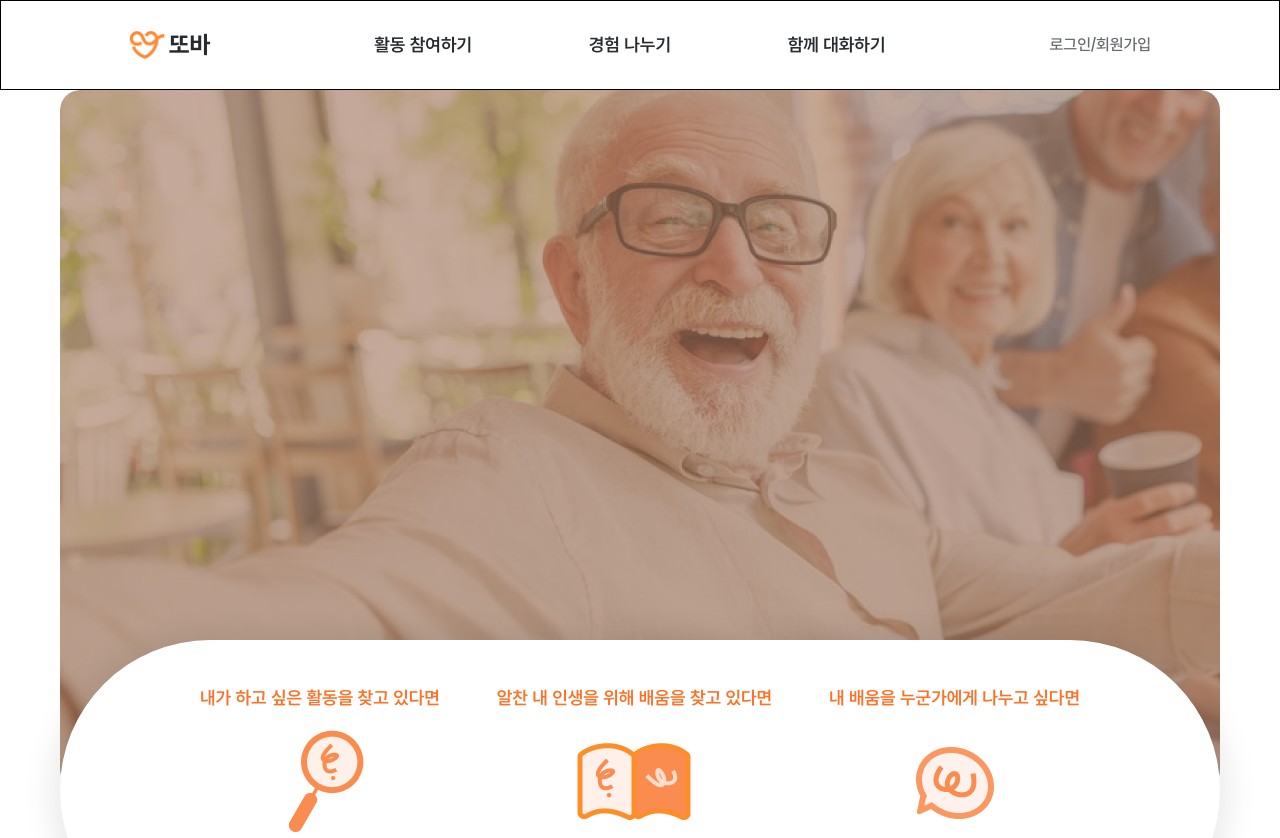
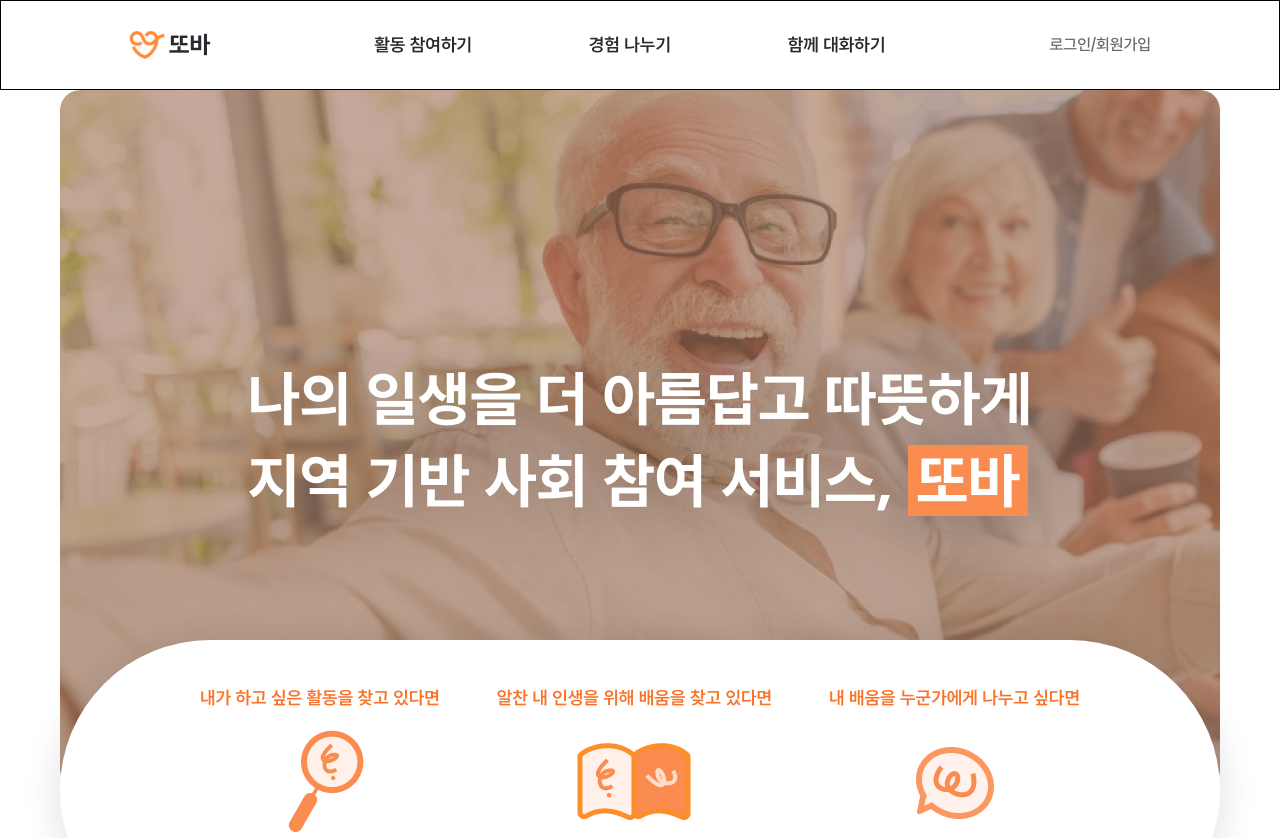
Before and after one commit to Kusitms-29th-Meetup-TeamE/Frontend, a Next.js app: page / in a window 1280 px wide. Shown: the top 838 px of the page. Built offline with nearby package versions, Linux system fonts and the light colour scheme.

Commit message:
🌈 Update(#8): add banner text

```diff
--- a/src/app/page.tsx
+++ b/src/app/page.tsx
@@ -15,13 +15,23 @@ export default function Home() {
     <main className="flex flex-col gap-[160px]">
       <div className="px-[60px]">
         <div
-          className="w-full rounded-[20px] mx-auto max-w-[1800px] px-[60px] h-[700px] flex justify-center"
+          className="w-full rounded-[20px] mx-auto max-w-[1800px] px-[60px] h-[700px] flex justify-center items-center"
           style={{
             backgroundImage: "url('/assets/main/main_banner.png')",
             backgroundSize: 'cover',
           }}
-        />
-        <HowTo />
+        >
+          <span className="flex flex-col gap-8 text-h1 text-white drop-shadow-[0_4px_30px_rgba(0,0,0,0.3)]">
+            <span>나의 일생을 더 아름답고 따뜻하게</span>
+            <span className="">
+              지역 기반 사회 참여 서비스,&nbsp;
+              <span className="bg-primary-orange5 px-2">또바</span>
+            </span>
+          </span>
+        </div>
+        <ScrollContainer>
+          <HowTo />
+        </ScrollContainer>
       </div>
 
       <ScrollContainer>
```
